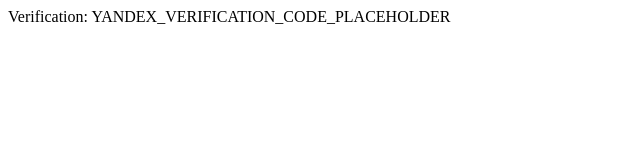
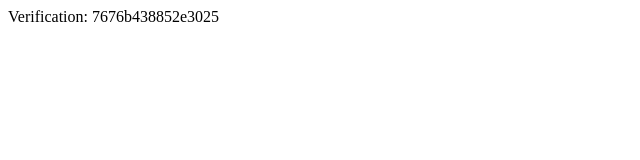
Before and after one commit to lwy1471/tilted-app, a plain HTML site: page yandex_7676b438852e3025.html in a window 1280 px wide. Shown: the whole page, without its empty margins (0-640 px from the left). Drawn offline with Linux system fonts and the light colour scheme.

Commit message:
🔐 Yandex 검색 엔진 등록 완료 - 실제 인증 파일 업로드

```diff
--- a/yandex_verification.html
+++ b/yandex_7676b438852e3025.html
@@ -2,5 +2,5 @@
     <head>
         <meta http-equiv="Content-Type" content="text/html; charset=UTF-8">
     </head>
-    <body>Verification: YANDEX_VERIFICATION_CODE_PLACEHOLDER</body>
+    <body>Verification: 7676b438852e3025</body>
 </html>
```
